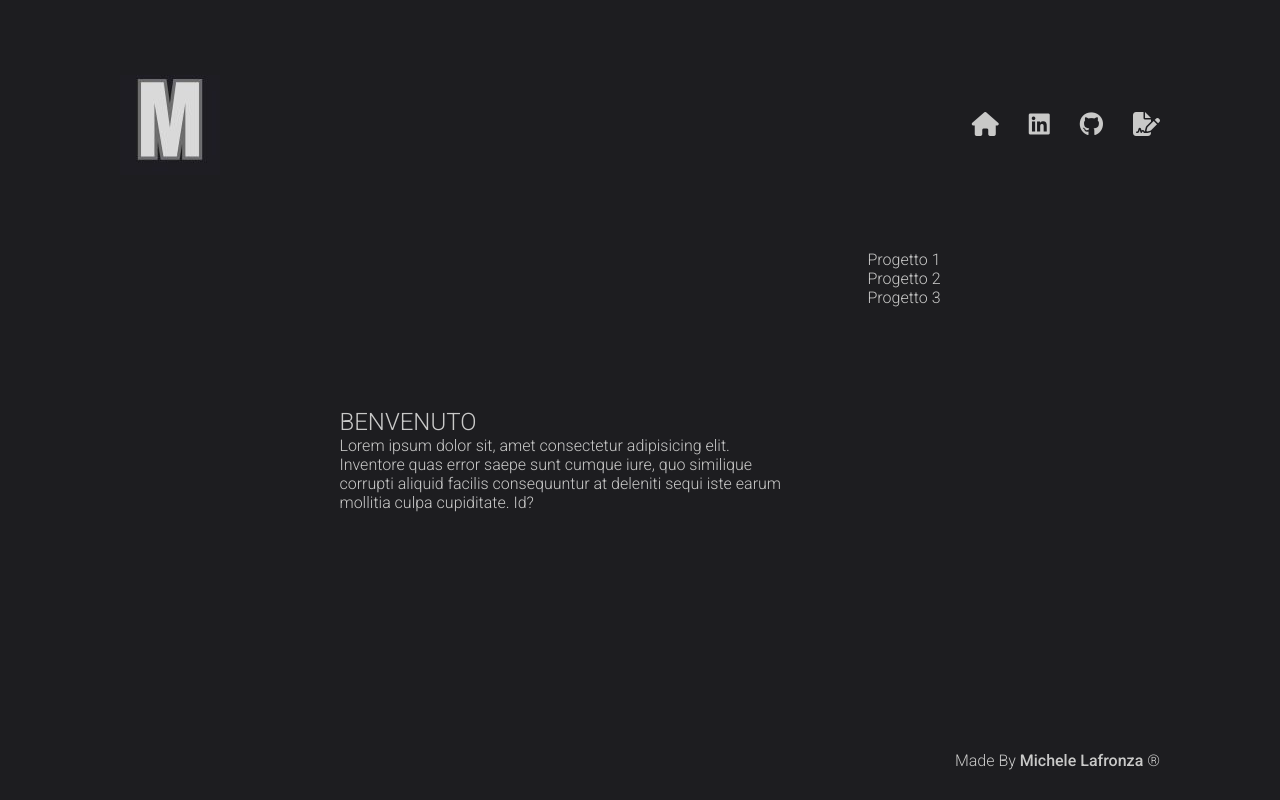
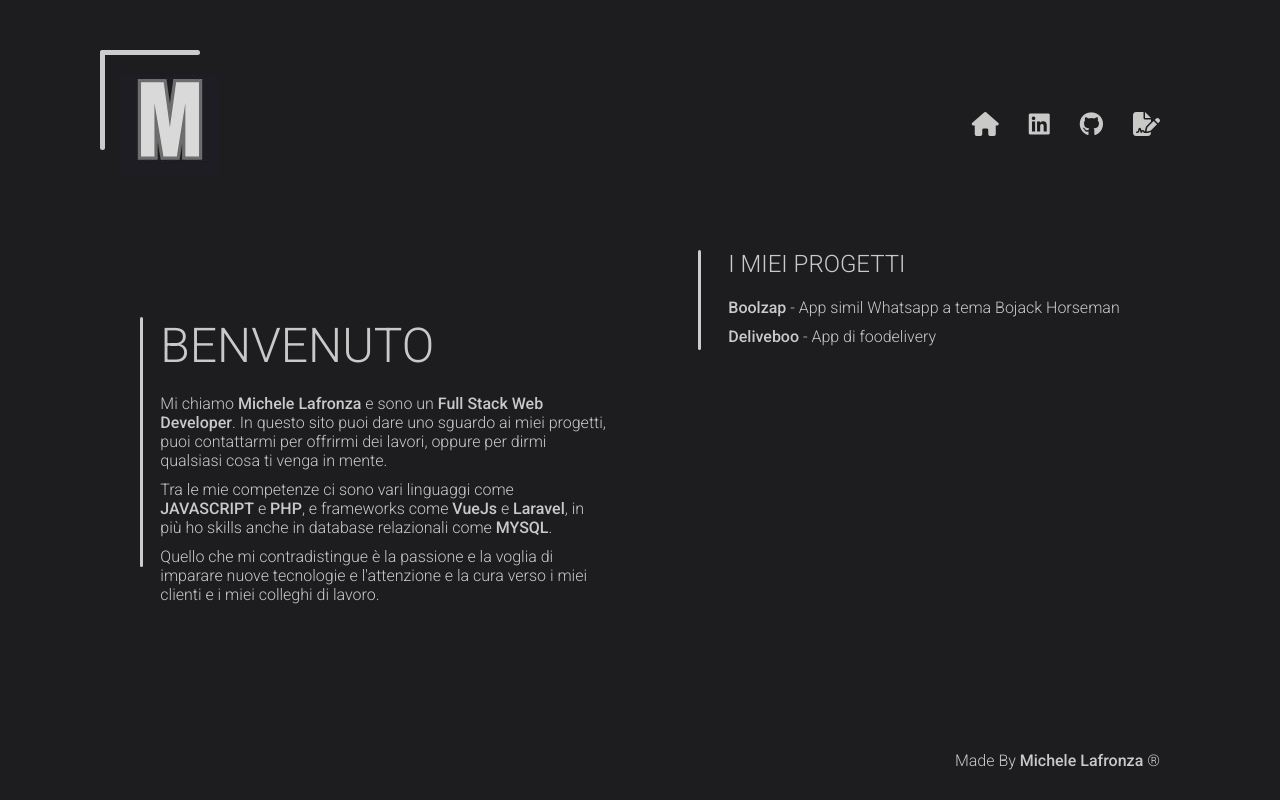
Before and after one commit to MicheleLafronza/my-portfolio, a Vue app: page / in a window 1280 px wide. Built offline with nearby package versions, Linux system fonts and the light colour scheme; a web font is replaced by a local one.

Commit message:
static homepage complete

```diff
--- a/src/App.vue
+++ b/src/App.vue
@@ -42,8 +42,36 @@ export default {
 
 main {
     height: calc(100vh - 280px);
+    display: flex;
+    justify-content: center;
+    align-items: center;
+    gap: 120px;
+
     /* debug */
     /* border: 2px red solid; */
 
 }
+
+section {
+    width: 35%;
+    position: relative;
+    opacity: 0;
+
+    animation-name: fadein;
+    animation-fill-mode: forwards;
+    animation-duration: 1s;
+    animation-timing-function: linear;
+    }
+
+    @keyframes fadein {
+      0% {
+        opacity: 0;
+      }
+
+      100% {
+        opacity: 1;
+      }
+    /* debug */
+    /* border: 2px solid blue; */
+    }
 </style>
--- a/src/components/Footer.vue
+++ b/src/components/Footer.vue
@@ -1,8 +1,8 @@
 <template>
     <footer>
-      <section>
+      <div class="ft">
         Made By <span>Michele Lafronza</span>   &reg
-      </section>
+      </div>
     </footer>
 </template>
 
@@ -19,15 +19,32 @@
     display: flex;
     flex-direction: row-reverse;
     align-items: center;
+    position: relative;
     /* debug */
     /* border: 2px yellow solid; */
   }
 
-  section {
+  .ft {
     margin-right: 120px;
+    opacity: 0;
+
+    animation-name: fadein;
+    animation-fill-mode: forwards;
+    animation-duration: 2s;
+    animation-timing-function: linear;
+    }
+
+    @keyframes fadein {
+      0% {
+        opacity: 0;
+      }
+
+      100% {
+        opacity: 1;
+      }
     /* debug */
     /* border: 2px solid blue; */
-  }
+    }
 
   span {
     font-weight: 500;
--- a/src/components/Header.vue
+++ b/src/components/Header.vue
@@ -1,13 +1,18 @@
 <template>
     <header>
+
+      <div class="corner top-left">
+        <div class="line horizontal"></div>
+        <div class="line vertical"></div>
+      </div>
 
       <div class="logo"><img src="/M.jpg" alt="logo"></div>
 
       <nav>
-        <router-link to="/"><i class="fa-solid fa-house"></i></router-link>
-        <a href=""><i class="fa-brands fa-linkedin"></i></a>
-        <a href=""><i class="fa-brands fa-github"></i></a>
-        <router-link to="/contact"><i class="fa-solid fa-file-signature"></i></router-link>
+        <router-link class="ic" to="/"><i class="fa-solid fa-house"></i></router-link>
+        <a class="ic" href="https://www.linkedin.com/in/michele-lafronza-422017315/" target="_blank"><i class="fa-brands fa-linkedin"></i></a>
+        <a class="ic" href="https://github.com/MicheleLafronza" target="_blank"><i class="fa-brands fa-github"></i></a>
+        <router-link class="ic" to="/contact"><i class="fa-solid fa-file-signature"></i></router-link>
       </nav>
     </header>
   </template>
@@ -19,12 +24,22 @@
   </script>
 
   <style scoped>
+    .ic {
+      transition: all 0.2s linear;
+    }
+
+    .ic:hover {
+      cursor: pointer;
+      scale: 1.5;
+    }
+
     header {
         height: 200px;
         display: flex;
         justify-content: space-between;
         align-items: center;
         padding-top: 50px;
+        position: relative;
         /* debug */
         /* border: 2px white solid; */
     }
@@ -35,6 +50,11 @@
         gap: 30px;
         margin-right: 120px;
         font-size: 1.5rem;
+
+        animation-name: fadein;
+        animation-fill-mode: forwards;
+        animation-duration: 1s;
+        animation-timing-function: linear;
         /* debug */
         /* border: 2px wheat solid; */
     }
@@ -44,12 +64,111 @@
       height: 100px;
       width: 100px;
       margin-left: 120px;
+      opacity: 0;
+
+      animation-name: fadein;
+      animation-fill-mode: forwards;
+      animation-duration: 2s;
+      animation-timing-function: linear;
       /* debug */
       /* border: 2px gray solid; */
+    }
+
+    @keyframes fadein {
+      0% {
+        opacity: 0;
+      }
+
+      100% {
+        opacity: 1;
+      }
     }
 
     img {
       max-width: 100%;
     }
 
+    .corner {
+    position: absolute;
+    }
+
+    .top-left {
+      top: 50px;
+      left: 100px;
+    }
+
+    .line {
+      position: absolute;
+      background: rgba(204,204,204,255);
+    }
+
+    .horizontal {
+      height: 5px;
+      top: 0;
+      left: 0;
+      border-radius: 2.5px;
+
+      animation-name: stretchh;
+      animation-duration: 1s;
+      animation-fill-mode: forwards;
+      animation-timing-function: linear;
+
+    }
+
+    @keyframes stretchh{
+      0% {
+        width: 0px;
+      }
+
+      25% {
+        width: calc(100px * 0.25);
+      }
+
+      50% {
+        width: calc(100px * 0.5);
+      }
+
+      75% {
+        width: calc(100px * 0.75);
+      }
+
+      100%{
+        width: 100px;
+      }
+    }
+
+    .vertical {
+      width: 5px;
+      border-radius: 2.5px;
+      /* height: 50px; */
+      top: 0;
+      left: 0;
+
+      animation-name: stretchv;
+      animation-duration: 1s;
+      animation-fill-mode: forwards;
+      animation-timing-function: linear;
+    }
+
+    @keyframes stretchv{
+      0% {
+        height: 0px;
+      }
+
+      25% {
+        height: calc(100px * 0.25);
+      }
+
+      50% {
+        height: calc(100px * 0.5);
+      }
+
+      75% {
+        height: calc(100px * 0.75);
+      }
+
+      100%{
+        height: 100px;
+      }
+    }
   </style>
--- /dev/null
+++ b/src/components/ProjectsSection.vue
@@ -0,0 +1,127 @@
+<script>
+    export default {
+        name: "ProjectsSection",
+        components:{
+
+        },
+        data() {
+        return {
+            projects: [
+                {
+                    title: "Boolzap",
+                    summary: "App simil Whatsapp a tema Bojack Horseman"
+
+                },
+                {
+                    title: "Deliveboo",
+                    summary: "App di foodelivery"
+                }
+            ]
+        };
+    },
+        methods: {
+
+        }
+    }
+</script>
+
+<template>
+    <div id="projects-container">
+        <div class="line vertical"></div>
+        <h2 class="title">I MIEI PROGETTI</h2>
+        <ul id="projects-list">
+            <li class="items" v-for="(project, i) in projects" :key="i"><span>{{ project.title }}</span> - {{ project.summary }}</li>
+        </ul>
+    </div>
+</template>
+
+<style scoped>
+
+.items {
+    margin-bottom: 10px;
+    transition: all 0.2s linear;
+}
+
+.items:hover {
+    cursor: pointer;
+    scale: 1.1;
+}
+
+.title {
+    font-size: 1.5rem;
+    margin-bottom: 20px;
+  }
+
+#projects-container {
+    align-self: flex-start;
+    margin-top: 50px;
+    position: relative;
+    opacity: 0;
+    /* debug */
+    /* border: 2px yellow solid; */
+
+    animation-name: fadein;
+    animation-fill-mode: forwards;
+    animation-duration: 1s;
+    animation-timing-function: linear;
+    }
+
+    @keyframes fadein {
+      0% {
+        opacity: 0;
+      }
+
+      100% {
+        opacity: 1;
+      }
+    /* debug */
+    /* border: 2px solid blue; */
+    }
+
+  #projects-list {
+    list-style-type: none;
+  }
+
+  .line {
+    position: absolute;
+    background: rgba(204,204,204,255);
+  }
+
+  .vertical {
+      width: 3px;
+      border-radius: 2.5px;
+      top: 0px;
+      left: -30px;
+
+      animation-name: stretchv;
+      animation-duration: 0.5s;
+      animation-fill-mode: forwards;
+      animation-timing-function: linear;
+    }
+
+    @keyframes stretchv{
+      0% {
+        height: 0px;
+      }
+
+      25% {
+        height: calc(100px * 0.25);
+      }
+
+      50% {
+        height: calc(100px * 0.5);
+      }
+
+      75% {
+        height: calc(100px * 0.75);
+      }
+
+      100%{
+        height: 100px;
+      }
+    }
+
+span {
+    font-weight: 500;
+}
+</style>
--- a/src/main.js
+++ b/src/main.js
@@ -2,19 +2,4 @@ import { createApp } from 'vue';
 import App from './App.vue';
 import router from './router';
 
-/* import the fontawesome core */
-import { library } from '@fortawesome/fontawesome-svg-core'
-
-/* import font awesome icon component */
-import { FontAwesomeIcon } from '@fortawesome/vue-fontawesome'
-
-/* import specific icons */
-import { faUserSecret } from '@fortawesome/free-solid-svg-icons'
-
-/* add icons to the library */
-library.add(faUserSecret)
-
-createApp(App)
-    .component('font-awesome-icon', FontAwesomeIcon)
-    .use(router)
-    .mount('#app');
+createApp(App).use(router).mount('#app');
--- a/src/router/index.js
+++ b/src/router/index.js
@@ -5,7 +5,7 @@ import ContactView from '../views/ContactView.vue';
 
 const routes = [
   { path: '/', component: HomeView },
-  { path: '/projects', component: ProjectsView },
+  { path: '/project/:id', name: ProjectsView, component: ProjectsView, props:true },
   { path: '/contact', component: ContactView }
 ];
 
--- a/src/views/HomeView.vue
+++ b/src/views/HomeView.vue
@@ -1,48 +1,85 @@
 <script>
+import ProjectsSection from '@/components/ProjectsSection.vue';
 
+export default {
+  name: "HomeView",
+  components: {
+    ProjectsSection
+  },
+  methods: {
+
+  }
+}
 </script>
 
 <template>
   <main>
 
     <section>
-      <h1>BENVENUTO</h1>
-      <p>Lorem ipsum dolor sit, amet consectetur adipisicing elit. Inventore quas error saepe sunt cumque iure, quo similique corrupti aliquid facilis consequuntur at deleniti sequi iste earum mollitia culpa cupiditate. Id?</p>
+      <div class="line vertical"></div>
+      <h1 class="title">BENVENUTO</h1>
+      <p id="p1">Mi chiamo <span>Michele Lafronza</span> e sono un <span>Full Stack Web Developer</span>. In questo sito puoi dare uno sguardo ai miei progetti, puoi contattarmi per offrirmi dei lavori, oppure per dirmi qualsiasi cosa ti venga in mente.</p>
+      <p id="p2">Tra le mie competenze ci sono vari linguaggi come <span>JAVASCRIPT</span> e <span>PHP</span>, e frameworks come <span>VueJs</span> e <span>Laravel</span>, in più ho skills anche in database relazionali come <span>MYSQL</span>.</p>
+      <p id="p3">Quello che mi contradistingue è la passione e la voglia di imparare nuove tecnologie e l'attenzione e la cura verso i miei clienti e i miei colleghi di lavoro.</p>
     </section>
 
-    <div id="projects-container">
-      <ul id="projects-list">
-        <li>Progetto 1</li>
-        <li>Progetto 2</li>
-        <li>Progetto 3</li>
-      </ul>
-    </div>
+    <ProjectsSection></ProjectsSection>
   </main>
 </template>
 
 <style scoped>
-  main {
-    display: flex;
-    justify-content: center;
-    align-items: center;
-    gap: 80px;
+
+  span {
+    font-weight: 500;
   }
 
-  section {
-    width: 35%;
-    /* debug */
-    /* border: 2px blue solid; */
+  #p1, #p2 {
+    margin-bottom: 10px;
   }
 
-  #projects-container {
-    align-self: flex-start;
-    margin-top: 50px;
-    /* debug */
-    /* border: 2px yellow solid; */
+  .title {
+    font-size: 3rem;
+    margin-bottom: 20px;
   }
 
-  #projects-list {
-    list-style-type: none;
+  .line {
+    position: absolute;
+    background: rgba(204,204,204,255);
+  }
 
-  }
+  .vertical {
+      width: 3px;
+      border-radius: 2.5px;
+      top: 0px;
+      left: -20px;
+
+      animation-name: stretchv;
+      animation-duration: 0.5s;
+      animation-fill-mode: forwards;
+      animation-timing-function: linear;
+    }
+
+    @keyframes stretchv{
+      0% {
+        height: 0px;
+      }
+
+      25% {
+        height: calc(250px * 0.25);
+      }
+
+      50% {
+        height: calc(250px * 0.5);
+      }
+
+      75% {
+        height: calc(250px * 0.75);
+      }
+
+      100%{
+        height: 250px;
+      }
+    }
+
+
 </style>
--- a/src/views/ProjectsView.vue
+++ b/src/views/ProjectsView.vue
@@ -1,5 +1,13 @@
 <script>
-
+  export default {
+    name: "ProjectView",
+    props: ['id'],
+    data(){
+      return {
+        projects: []
+      };
+    },
+  }
 </script>
 
 <template>
```
Also changed, not shown: src/components/ProjectCard.vue (deleted).
